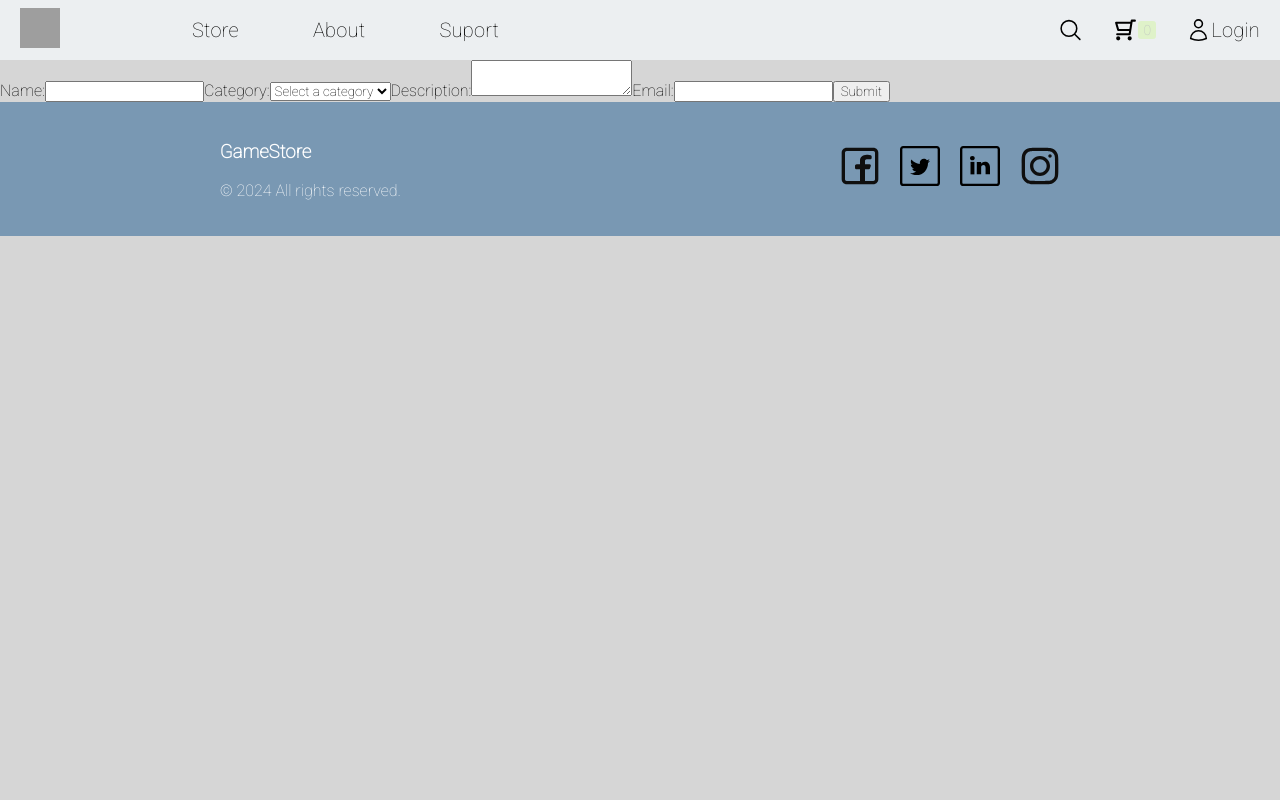
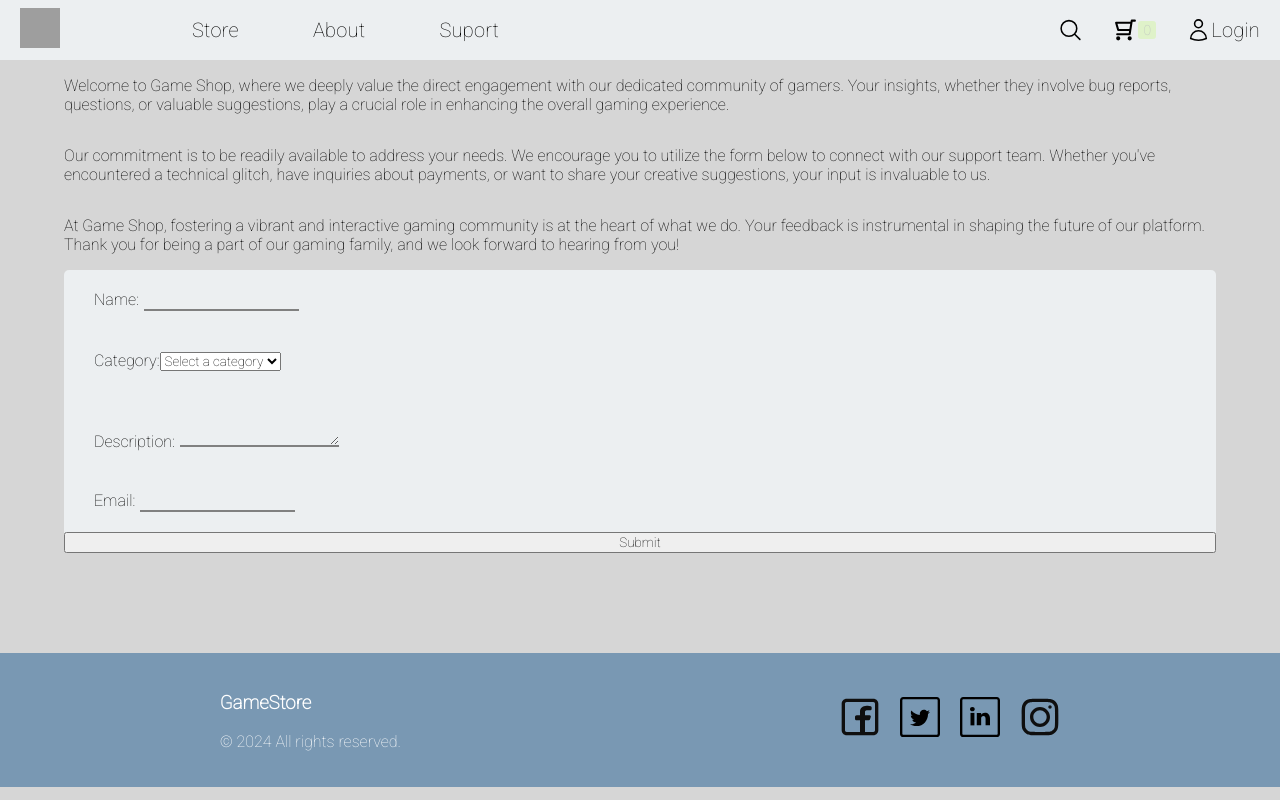
Before and after one commit to LeandroFGA1/React-e1, a React (Vite) app: page /suport in a window 1280 px wide. Built offline with nearby package versions, Linux system fonts and the light colour scheme; grey boxes are pictures that could not be loaded.

Commit message:
pre-suport-form

```diff
--- a/src/components/form/SuportForm.jsx
+++ b/src/components/form/SuportForm.jsx
@@ -1,6 +1,41 @@
 import React from 'react';
 import { useFormik } from 'formik';
 import * as Yup from 'yup';
+import styled from 'styled-components';
+
+const FormSuportContainer = styled.form`
+    width: 90%;
+    height: fit-content;
+    margin-left: 5%;
+    margin-bottom: 100px;
+    display: flex;
+    justify-content: center;
+    flex-direction: column;
+    background-color: var(--white);
+    border-radius: 5px;
+    label {
+        margin: 20px 0px 20px 30px;
+        input,textarea{
+            margin-left: 5px;
+            border: none;
+            background-color: var(--white);
+            border-bottom: 2px solid grey;
+            min-width: 100px;
+            &:focus{
+                outline: none;
+
+            }
+            &:active{
+
+            }
+        }
+    }
+`;
+
+const NameContainer = styled.label``;
+const CategoryContainer = styled.label``;
+const DescriptionContainer = styled.label``;
+const EmailContainer = styled.label``;
 
 const SupportForm = () => {
     const formik = useFormik({
@@ -22,8 +57,9 @@ const SupportForm = () => {
     });
 
     return (
-        <form onSubmit={formik.handleSubmit}>
-            <label>
+        <>
+            <FormSuportContainer onSubmit={(e) => { e.preventDefault(); formik.handleSubmit(e); }}>
+                <NameContainer>
                     Name:
                     <input
                         type="text"
@@ -34,9 +70,8 @@ const SupportForm = () => {
                         required
                     />
                     {formik.touched.name && formik.errors.name ? <div>{formik.errors.name}</div> : null}
-            </label>
-
-            <label>
+                </NameContainer>
+                <CategoryContainer>
                     Category:
                     <select name="category" value={formik.values.category} onChange={formik.handleChange} onBlur={formik.handleBlur} required>
                         <option value="">Select a category</option>
@@ -44,12 +79,12 @@ const SupportForm = () => {
                         <option value="payment_issue">Payment issues</option>
                         <option value="suggestion">Suggestion</option>
                         <option value="others">Others</option>
-                    {/* Aqui se agrega */}
+                        {/* Agrega aquí más opciones según sea necesario */}
                     </select>
                     {formik.touched.category && formik.errors.category ? <div>{formik.errors.category}</div> : null}
-            </label>
+                </CategoryContainer>
 
-            <label>
+                <DescriptionContainer>
                     Description:
                     <textarea
                         name="description"
@@ -59,9 +94,9 @@ const SupportForm = () => {
                         required
                     />
                     {formik.touched.description && formik.errors.description ? <div>{formik.errors.description}</div> : null}
-            </label>
+                </DescriptionContainer>
 
-            <label>
+                <EmailContainer>
                     Email:
                     <input
                         type="email"
@@ -72,12 +107,13 @@ const SupportForm = () => {
                         required
                     />
                     {formik.touched.email && formik.errors.email ? <div>{formik.errors.email}</div> : null}
-            </label>
+                </EmailContainer>
 
-            {/* Agrega aqui si se necesita */}
+                {/* Agrega aquí más campos según sea necesario para tu formulario de soporte */}
 
                 <button type="submit">Submit</button>
-        </form>
+            </FormSuportContainer>
+        </>
     );
 };
 
--- a/src/pages/suport/Suport.jsx
+++ b/src/pages/suport/Suport.jsx
@@ -1,9 +1,38 @@
 import React from 'react'
 import SupportForm from '../../components/form/SuportForm'
+import styled from 'styled-components'
+
+const IntroductionContainer = styled.div`
+    width: 100%;
+    font-size: 16px;
+    display: flex;
+    align-items: center;
+    justify-content: center;
+    flex-direction: column;
+
+    p{
+        width: 90%;
+    }
+`;
 
 const Suport = () => {
     return (
-        <SupportForm/>
+        <>
+            <IntroductionContainer>
+                <p>
+                    Welcome to Game Shop, where we deeply value the direct engagement with our dedicated community of gamers. Your insights, whether they involve bug reports, questions, or valuable suggestions, play a crucial role in enhancing the overall gaming experience.
+                </p>
+                <p>
+                    Our commitment is to be readily available to address your needs. We encourage you to utilize the form below to connect with our support team. Whether you've encountered a technical glitch, have inquiries about payments, or want to share your creative suggestions, your input is invaluable to us.
+                </p>
+                <p>
+                    At Game Shop, fostering a vibrant and interactive gaming community is at the heart of what we do. Your feedback is instrumental in shaping the future of our platform. Thank you for being a part of our gaming family, and we look forward to hearing from you!
+                </p>
+            </IntroductionContainer>
+
+            <SupportForm/>
+        </>
+
     )
 }
 
```
Lines whose indentation alone changed are shown as unchanged.
